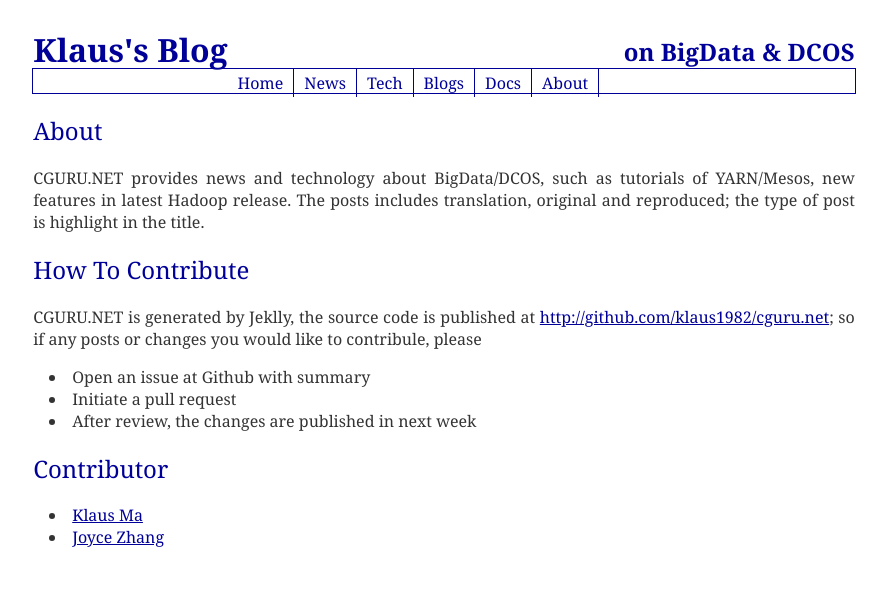
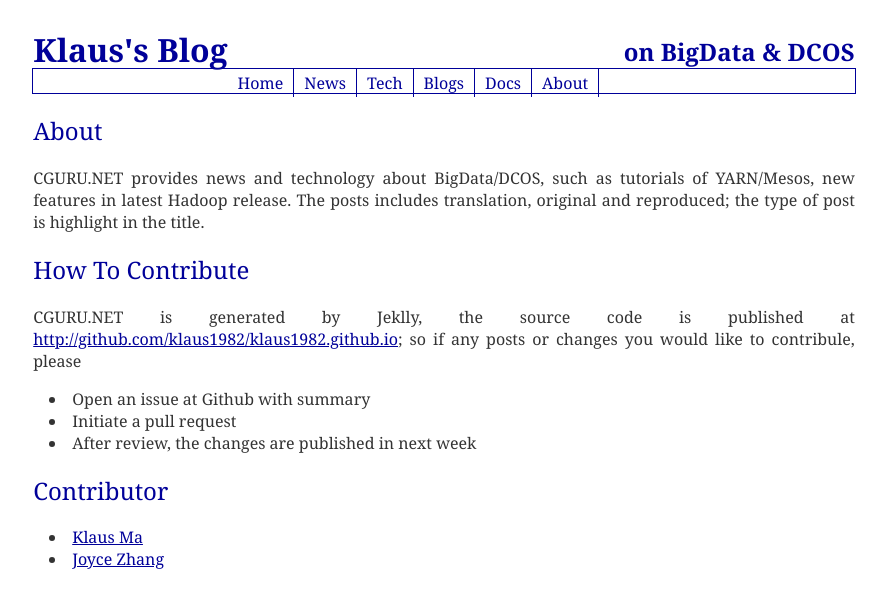
Before and after one commit to k82cn/k82cn.github.io, a Jekyll site: the page built from about.md, in a window 1280 px wide. Shown: the top 608 px of the page, without its empty margins (196-1083 px from the left). Built offline with Jekyll 4.4.1, drawn with Linux system fonts in a browser that asks for light colours; some of the changed lines change nothing that is shown.

Commit message:
correct contirbute repo

```diff
--- a/about.md
+++ b/about.md
@@ -9,7 +9,7 @@
 
 ## How To Contribute
 
-CGURU.NET is generated by Jeklly, the source code is published at [http://github.com/klaus1982/cguru.net](http://github.com/klaus1982/cguru.net); so if any posts or changes you would like to contribule, please
+CGURU.NET is generated by Jeklly, the source code is published at [http://github.com/klaus1982/klaus1982.github.io](http://github.com/klaus1982/klaus1982.github.io); so if any posts or changes you would like to contribule, please
 
 * Open an issue at Github with summary
 * Initiate a pull request
```
